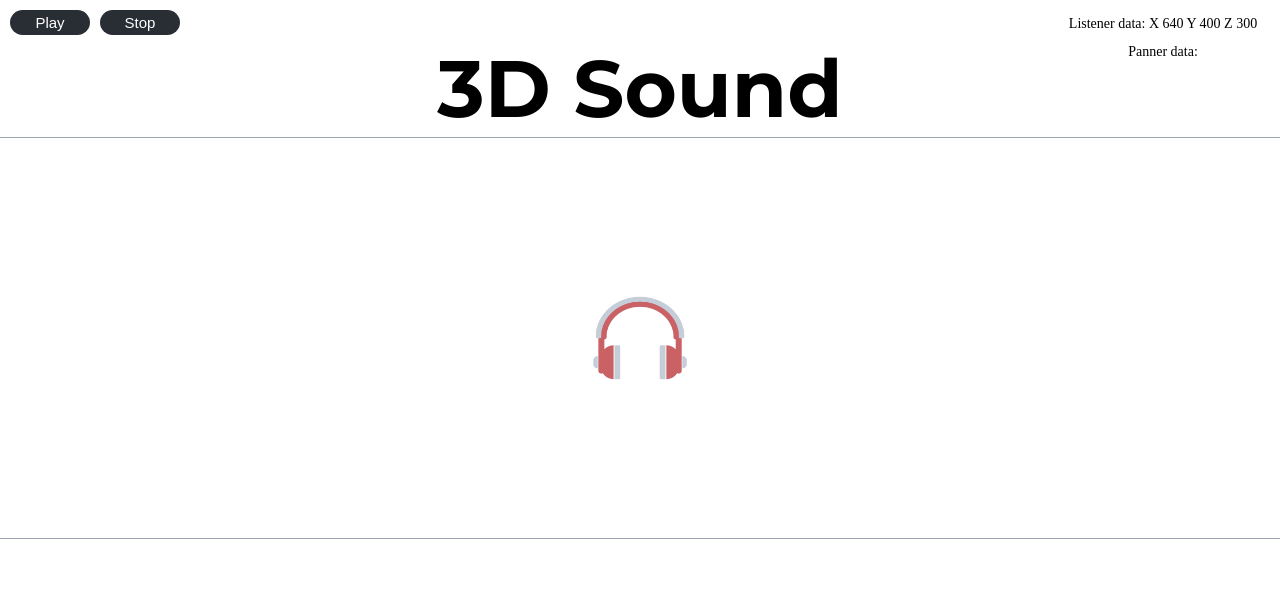
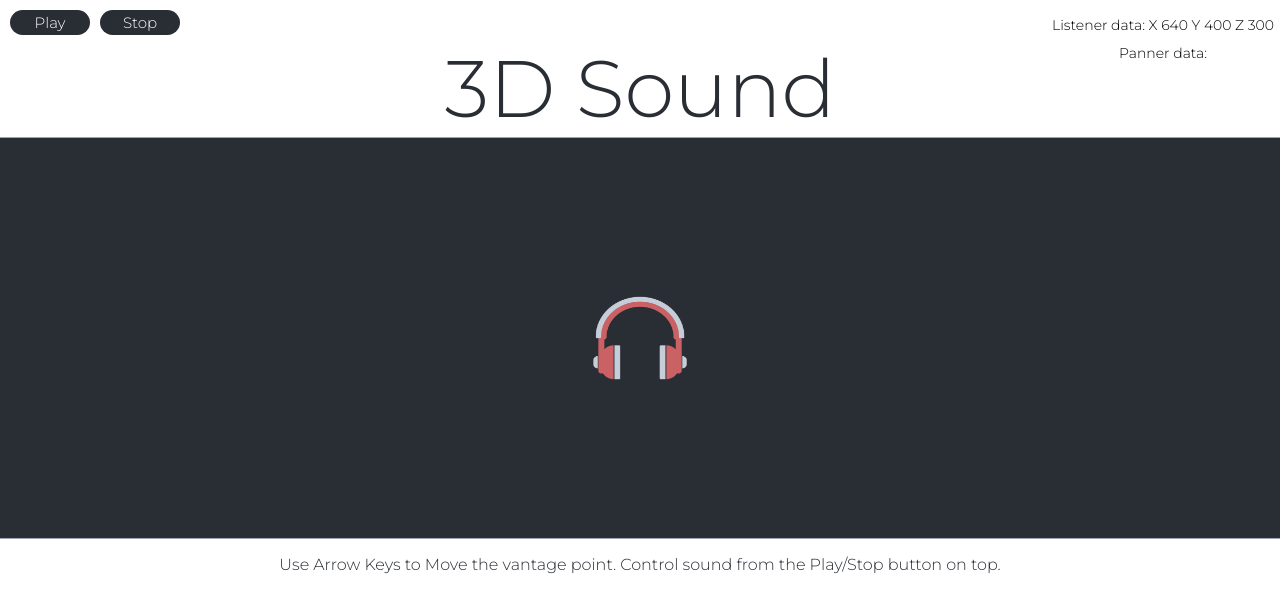
Before and after one commit to yagrawl/3DSound, a plain HTML site: page index.html in a window 1280 px wide. Drawn offline with Linux system fonts and the light colour scheme.

Commit message:
alter styling

```diff
--- a/index.html
+++ b/index.html
@@ -29,6 +29,7 @@
         </div>
       </div>
     </section>
+    <p class="instruction">Use Arrow Keys to Move the vantage point. Control sound from the Play/Stop button on top.</p>
   </body>
 <script src="script/main.js"></script>
 </html>
--- a/style/main.css
+++ b/style/main.css
@@ -10,9 +10,11 @@ body {
 
 h1 {
 	font-family: 'Montserrat', sans-serif;
+  font-weight: 300;
 	text-align: center;
 	font-size: 8rem;
 	margin: 4rem 0 0 0;
+  color: #292D34;
 }
 
 p {
@@ -28,6 +30,9 @@ button {
     color: white;
     border: none;
     width: 80px;
+    font-family: 'Montserrat', sans-serif;
+    font-weight: 100;
+    font-size: 16px;
     font-size: 1.5rem;
     line-height: 1.5rem;
     padding: .5rem;
@@ -89,6 +94,7 @@ button:active {
 .room {
 	border-top: 1px solid #9DA5B4;
 	border-bottom: 1px solid #9DA5B4;
+  background-color: #292D34;
 	height: 400px;
 	width: 100%;
 	position: relative;
@@ -137,9 +143,18 @@ button:active {
 	to { transform: scaleY(1.07);}
 }
 
+.instruction {
+  font-family: 'Montserrat', sans-serif;
+  font-weight: 100;
+  font-size: 16px;
+  color: #292D34;
+}
+
 /* position data outputs */
 
 .listener-data, .panner-data {
+  font-family: 'Montserrat', sans-serif;
+  font-weight: 100;
   width: 230px;
   position: absolute;
   right: 2px;
```
